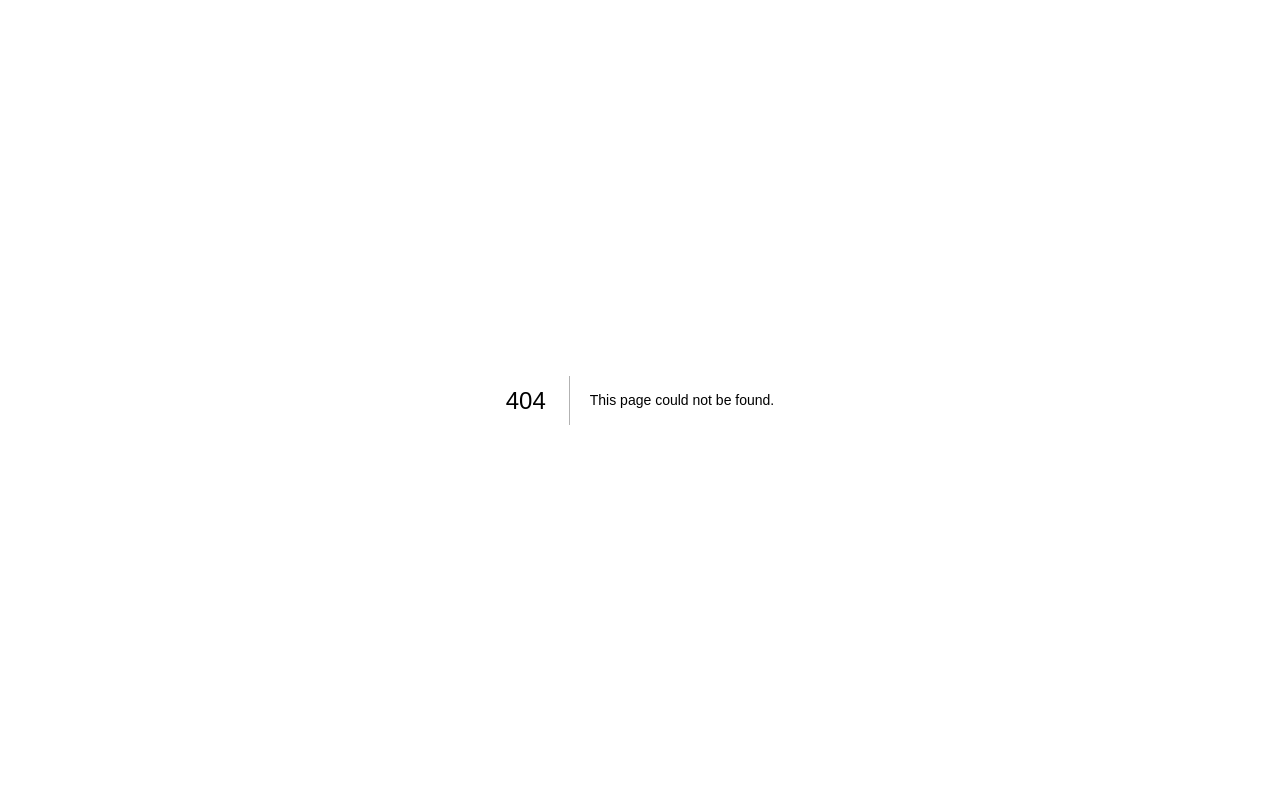
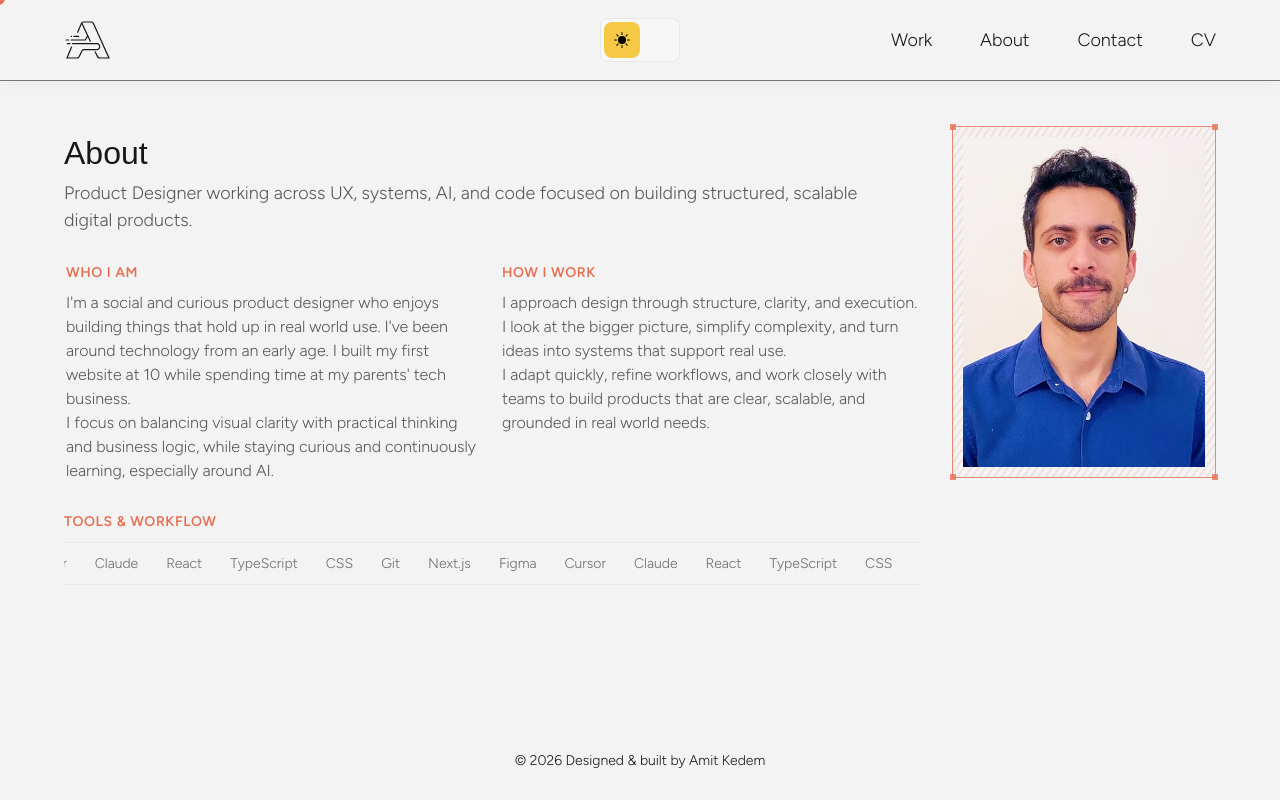
Before and after one commit to amitkedem100/portfolio, a Next.js app: page /portfolio/about in a window 1280 px wide. Before the commit this address had no page. Built offline with nearby package versions, Linux system fonts and the light colour scheme; a web font is replaced by a local one.

Commit message:
improve about layout

```diff
--- /dev/null
+++ b/src/app/portfolio/about/page.css
@@ -0,0 +1,240 @@
+.about-page {
+  grid-column: 1 / -1;
+  display: grid;
+  grid-template-columns: repeat(8, 1fr);
+  column-gap: 32px;
+  margin-top: 14px;
+}
+
+.about-left-column {
+  grid-column: 1 / span 6;
+}
+
+.about-section__label {
+  margin: 0 0 8px;
+  font: var(--portfolio-text-b3);
+  font-weight: 600;
+  letter-spacing: 0.04em;
+  text-transform: uppercase;
+  color: var(--accent);
+}
+
+.about-section__title {
+  margin: 0 0 10px;
+  font: var(--portfolio-text-h2);
+  font-weight: 600;
+  color: var(--text-primary);
+}
+
+.sr-only {
+  position: absolute;
+  width: 1px;
+  height: 1px;
+  padding: 0;
+  margin: -1px;
+  overflow: hidden;
+  clip: rect(0, 0, 0, 0);
+  white-space: nowrap;
+  border: 0;
+}
+
+.about-section__body {
+  margin: 0;
+  max-width: 86ch;
+  font: var(--portfolio-text-b2);
+  color: var(--text-secondary);
+}
+
+.about-hero {
+  padding-block: 8px 14px;
+}
+
+.about-hero__content {
+  grid-column: auto;
+}
+
+.about-hero__title {
+  margin: 0 0 8px;
+  font: var(--portfolio-text-h1);
+  color: var(--text-primary);
+}
+
+.about-hero__intro {
+  margin: 0;
+  max-width: 70ch;
+  font: var(--portfolio-text-b1);
+  color: var(--text-secondary);
+}
+
+.about-hero__media {
+  position: sticky;
+  top: calc(var(--portfolio-header-bar, 80px) + 16px);
+  --about-photo-accent: var(--accent);
+  --about-photo-corner-color: color-mix(
+    in srgb,
+    var(--about-photo-accent) 78%,
+    transparent
+  );
+  width: 100%;
+  aspect-ratio: 3 / 4;
+  overflow: visible;
+  padding: 10px;
+  border-radius: 0;
+  border: 1px solid color-mix(in srgb, var(--about-photo-accent) 78%, transparent);
+  background-image: repeating-linear-gradient(
+    -55deg,
+    color-mix(in srgb, var(--about-photo-accent) 14%, transparent) 0 2px,
+    transparent 2px 6px
+  );
+}
+
+.about-hero__media::after {
+  content: "";
+  position: absolute;
+  inset: -3px;
+  z-index: 2;
+  pointer-events: none;
+  background:
+    linear-gradient(var(--about-photo-corner-color) 0 0) top left / 6px 6px no-repeat,
+    linear-gradient(var(--about-photo-corner-color) 0 0) top right / 6px 6px no-repeat,
+    linear-gradient(var(--about-photo-corner-color) 0 0) bottom left / 6px 6px no-repeat,
+    linear-gradient(var(--about-photo-corner-color) 0 0) bottom right / 6px 6px no-repeat;
+}
+
+.about-right-column {
+  grid-column: 7 / -1;
+}
+
+.about-mobile-image-slot {
+  display: none;
+}
+
+.about-hero__portrait-image {
+  position: relative;
+  z-index: 1;
+  width: 100%;
+  height: 100%;
+  object-fit: cover;
+  object-position: center top;
+  display: block;
+}
+
+.about-duo {
+  display: grid;
+  grid-template-columns: repeat(2, minmax(0, 1fr));
+  gap: 16px;
+  padding-block: 14px;
+  padding-inline: 0;
+}
+
+.about-duo__panel {
+  padding-inline: 2px;
+}
+
+.about-tools {
+  padding-block: 14px;
+}
+
+.about-tools__marquee {
+  margin-top: 10px;
+  overflow: hidden;
+  border-block: 1px solid var(--border-subtle);
+  padding-block: 8px;
+}
+
+.about-tools__track {
+  display: flex;
+  width: max-content;
+  align-items: center;
+  gap: 12px;
+  animation: about-tools-scroll 26s linear infinite;
+}
+
+.about-tools__item {
+  flex: 0 0 auto;
+  border: 0;
+  border-radius: 0;
+  padding: 2px 8px;
+  font: var(--portfolio-text-b3);
+  color: color-mix(in srgb, var(--text-primary) 62%, transparent);
+  background: transparent;
+  transition: color 0.2s ease;
+}
+
+.about-tools__item:hover {
+  color: var(--text-primary);
+}
+
+@keyframes about-tools-scroll {
+  from {
+    transform: translateX(0);
+  }
+  to {
+    transform: translateX(-50%);
+  }
+}
+
+@media (max-width: 1024px) {
+  .about-page {
+    column-gap: 24px;
+    margin-top: 12px;
+  }
+
+  .about-hero__media {
+    top: calc(var(--portfolio-header-bar, 64px) + 12px);
+  }
+}
+
+@media (max-width: 768px) {
+  .about-page {
+    grid-template-columns: repeat(4, 1fr);
+    margin-top: 8px;
+  }
+
+  .about-left-column,
+  .about-right-column {
+    grid-column: 1 / -1;
+  }
+
+  .about-right-column {
+    order: -1;
+  }
+
+  .about-hero__media {
+    position: relative;
+    top: auto;
+    max-width: 220px;
+    margin-inline: auto;
+    margin-bottom: 10px;
+  }
+
+  .about-hero {
+    padding-block: 6px 10px;
+  }
+
+  .about-duo,
+  .about-tools {
+    padding-block: 12px;
+  }
+
+  .about-duo {
+    grid-template-columns: 1fr;
+    gap: 12px;
+    padding-inline: 0;
+    border: 0;
+    border-radius: 0;
+  }
+
+  .about-mobile-image-slot {
+    display: block;
+    margin-block: 2px;
+  }
+
+  .about-hero__media--mobile {
+    position: relative;
+    top: auto;
+    max-width: 220px;
+    margin-inline: 0;
+    margin-bottom: 0;
+  }
+}
--- /dev/null
+++ b/src/app/portfolio/about/page.tsx
@@ -0,0 +1,117 @@
+import type { Metadata } from "next";
+import Image from "next/image";
+import "./page.css";
+
+const TOOLS = [
+  "Figma",
+  "Cursor",
+  "Claude",
+  "React",
+  "TypeScript",
+  "CSS",
+  "Git",
+  "Next.js",
+] as const;
+
+export const metadata: Metadata = {
+  title: "About | Portfolio",
+  description:
+    "About Amit — product designer working across UX, systems, AI, and code.",
+};
+
+export default function PortfolioAboutPage() {
+  const marqueeItems = [...TOOLS, ...TOOLS];
+
+  return (
+    <div className="about-page portfolio-page-inner-grid">
+      <div className="about-left-column">
+        <section className="about-section about-hero" aria-labelledby="about-hero-title">
+          <div className="about-hero__content">
+            <h1 id="about-hero-title" className="about-hero__title">
+              About
+            </h1>
+            <p className="about-hero__intro">
+            Product Designer working across UX, systems, AI, and code focused on
+            building structured, scalable digital products.
+            </p>
+          </div>
+        </section>
+
+        <section className="about-section about-duo" aria-label="Who I Am and How I Work">
+          <article className="about-duo__panel about-who" aria-labelledby="about-who-title">
+            <p className="about-section__label">Who I Am</p>
+            <h2 id="about-who-title" className="about-section__title sr-only">
+              Who I Am
+            </h2>
+            <p className="about-section__body">
+              I&apos;m a social and curious product designer who enjoys building things that
+              hold up in real world use. I&apos;ve been around technology from an early age. I
+              built my first website at 10 while spending time at my parents&apos; tech business.
+            </p>
+            <p className="about-section__body">
+              I focus on balancing visual clarity with practical thinking and business logic,
+              while staying curious and continuously learning, especially around AI.
+            </p>
+          </article>
+
+          <div className="about-mobile-image-slot" aria-hidden>
+            <div className="about-hero__media about-hero__media--mobile">
+              <Image
+                src="/images/about/amit-portrait.png"
+                alt=""
+                className="about-hero__portrait-image"
+                width={840}
+                height={1120}
+              />
+            </div>
+          </div>
+
+          <article className="about-duo__panel about-work" aria-labelledby="about-work-title">
+            <p className="about-section__label">How I Work</p>
+            <h2 id="about-work-title" className="about-section__title sr-only">
+              How I Work
+            </h2>
+            <p className="about-section__body">
+              I approach design through structure, clarity, and execution. I look at the
+              bigger picture, simplify complexity, and turn ideas into systems that support
+              real use.
+            </p>
+            <p className="about-section__body">
+              I adapt quickly, refine workflows, and work closely with teams to build
+              products that are clear, scalable, and grounded in real world needs.
+            </p>
+          </article>
+        </section>
+
+        <section className="about-section about-tools" aria-labelledby="about-tools-title">
+          <p className="about-section__label">Tools &amp; Workflow</p>
+        <h2 id="about-tools-title" className="about-section__title sr-only">
+            Tools &amp; Workflow
+          </h2>
+          <div className="about-tools__marquee" aria-label="Tools marquee">
+            <div className="about-tools__track">
+              {marqueeItems.map((tool, index) => (
+                <span className="about-tools__item" key={`${tool}-${index}`}>
+                  {tool}
+                </span>
+              ))}
+            </div>
+          </div>
+        </section>
+      </div>
+
+      <aside className="about-right-column" aria-label="About portrait">
+        <div className="about-hero__media">
+          <Image
+            src="/images/about/amit-portrait.png"
+            alt="Portrait of Amit"
+            className="about-hero__portrait-image"
+            width={840}
+            height={1120}
+            priority
+          />
+        </div>
+      </aside>
+    </div>
+  );
+}
--- a/src/app/portfolio/components/PortfolioHeader.tsx
+++ b/src/app/portfolio/components/PortfolioHeader.tsx
@@ -285,7 +285,7 @@ export function PortfolioHeader() {
     <>
       <li className="portfolio-header-nav-item">
         <CursorZone variant="large">
-          <Link href="#about" onClick={closeMenu}>
+          <Link href="/portfolio/about" onClick={closeMenu}>
             About
           </Link>
         </CursorZone>
@@ -358,7 +358,7 @@ export function PortfolioHeader() {
       </li>
       <li className="portfolio-header-nav-item">
         <CursorZone variant="large">
-          <Link href="#about" onClick={closeMenu}>
+          <Link href="/portfolio/about" onClick={closeMenu}>
             About
           </Link>
         </CursorZone>
```
Also changed, not shown: public/images/about/amit-portrait.png (added).
